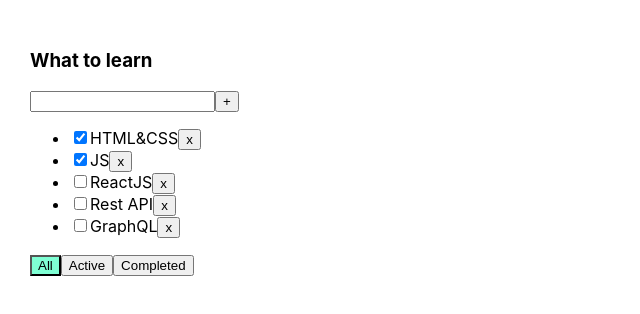
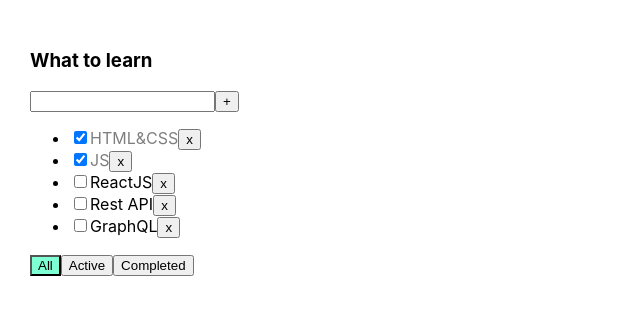
Before and after one commit to Karpenko21/1-todolist, a React (Create React App) app: page / in a window 1280 px wide. Shown: the top 314 px of the page, without its empty margins (0-640 px from the left). Built offline with nearby package versions, Linux system fonts and the light colour scheme.

Commit message:
Lesson 4 my version + opacity

```diff
--- a/src/Todolist.module.css
+++ b/src/Todolist.module.css
@@ -9,3 +9,7 @@
 .activeFilter {
     background-color: aquamarine;
 }
+
+.isDone {
+    opacity: 0.5;
+}
--- a/src/Todolist.tsx
+++ b/src/Todolist.tsx
@@ -87,7 +87,7 @@
                         return <li key={t.id}>
                             <input type="checkbox" checked={t.isDone}
                                    onChange={(e) => onChangeCheckedHandler(t.id, e.currentTarget.checked)}/>
-                            <span>{t.title}</span>
+                            <span className={t.isDone ? styles.isDone : ""}>{t.title}</span>
                             <button onClick={onClickHandler}>x</button>
                         </li>
                     })
```
